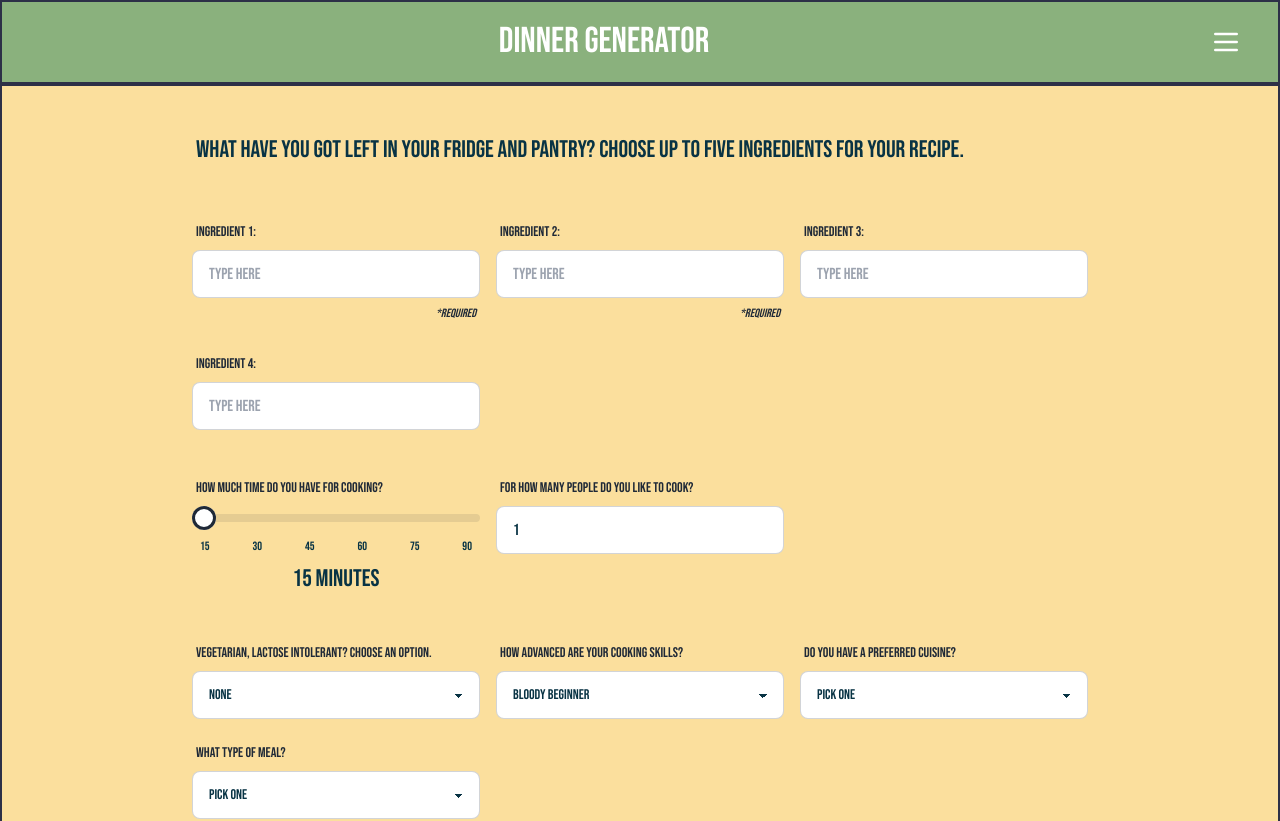
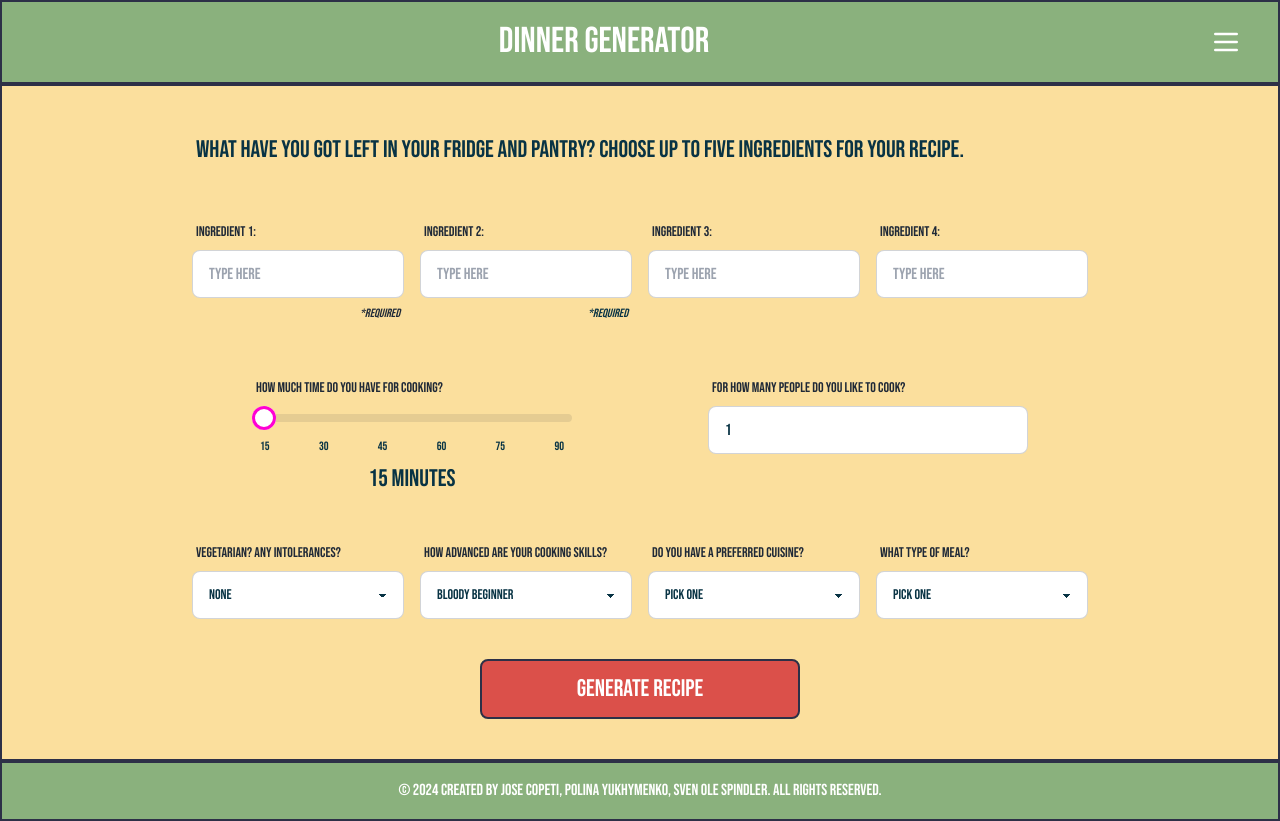
Before and after one commit to jrcopeti/react-recipe-ai-app, a React (Vite) app: page /generate-recipe in a window 1280 px wide. Shown: the top 821 px of the page. Built offline with nearby package versions, Linux system fonts and the light colour scheme; no server answers.

Commit message:
optimize form

```diff
--- a/src/components/recipes/RecipeForm.jsx
+++ b/src/components/recipes/RecipeForm.jsx
@@ -35,7 +35,7 @@ function RecipeForm({
             </div>
           </label>
 
-          <div className="grid w-full grid-cols-1 gap-4 sm:grid-cols-2 lg:grid-cols-3">
+          <div className="grid w-full grid-cols-1 gap-4 sm:grid-cols-2 lg:grid-cols-4 xl:grid-cols-4">
             <label className="form-control mx-auto w-full max-w-xs">
               <div className="label">
                 <span className="label-text">Ingredient 1:</span>
@@ -68,7 +68,7 @@ function RecipeForm({
               />
               <div className="label">
                 <span className="label-text-alt"></span>
-                <span className="label-text-alt text-xs italic">*required</span>
+                <span className="abel-text-alt text-xs italic">*required</span>
               </div>
             </label>
 
@@ -99,7 +99,7 @@ function RecipeForm({
             </label>
           </div>
 
-          <div className="grid w-full grid-cols-1 gap-4 sm:grid-cols-2 lg:grid-cols-3">
+          <div className="grid w-full grid-cols-1 gap-4 sm:grid-cols-2">
             <label className="form-control mx-auto w-full max-w-xs">
               <div className="label">
                 <span className="label-text" required>
@@ -112,9 +112,9 @@ function RecipeForm({
                   min={15}
                   max="90"
                   value={time}
-                  className="range"
                   step="15"
                   onChange={handleTimeInput}
+                  className="range range-secondary"
                 />
                 <div className="flex w-full justify-between px-2 text-xs">
                   <span>15</span>
@@ -144,11 +144,11 @@ function RecipeForm({
             </label>
           </div>
 
-          <div className="grid w-full grid-cols-1 gap-4 sm:grid-cols-2 lg:grid-cols-3">
+          <div className="grid w-full grid-cols-1 gap-4 sm:grid-cols-2 lg:grid-cols-4 xl:grid-cols-4">
             <label className="form-control mx-auto w-full max-w-xs">
               <div className="label">
                 <span className="label-text">
-                  Vegetarian, lactose intolerant? Choose an option.
+                  Vegetarian? Any intolerances?
                 </span>
               </div>
               <select
```
